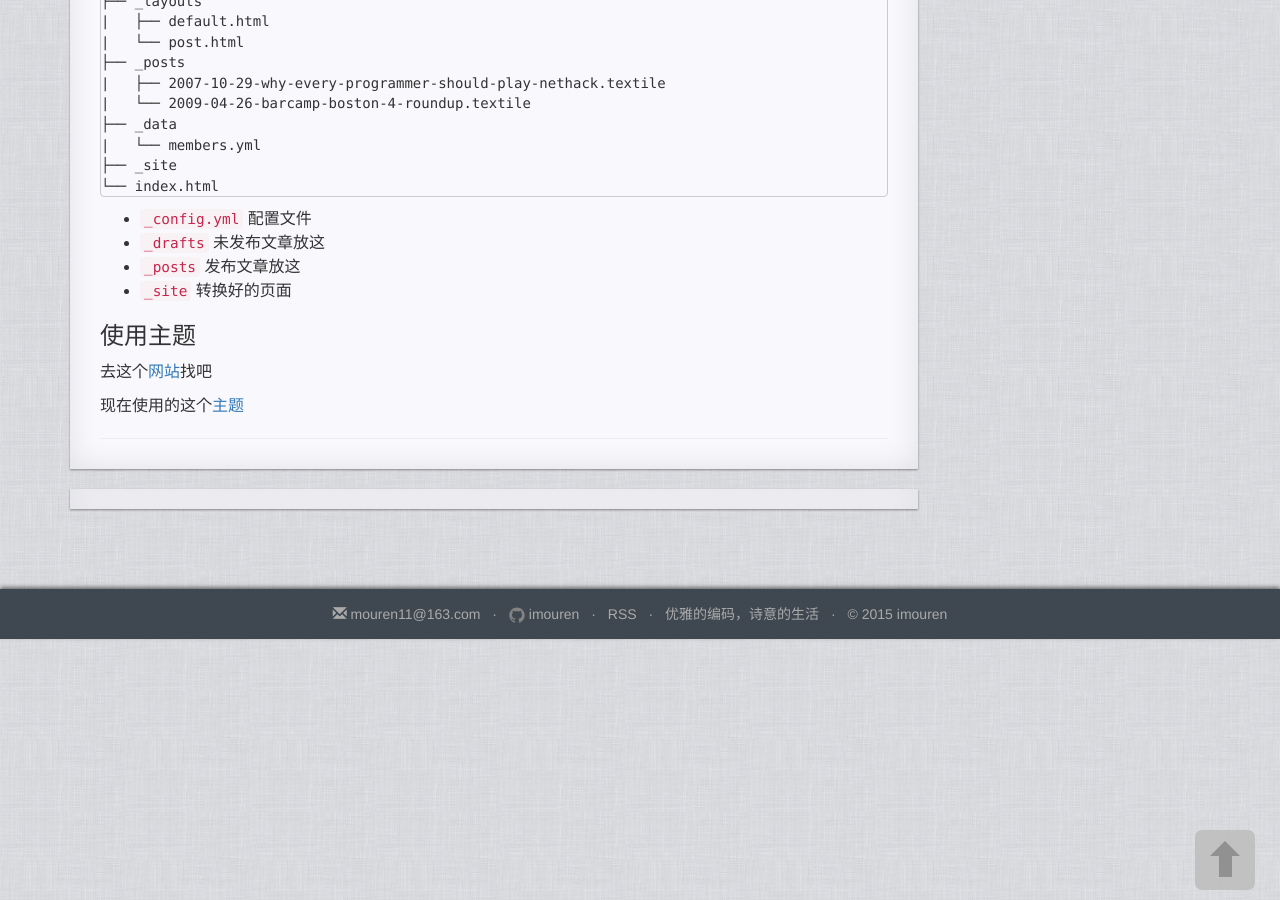
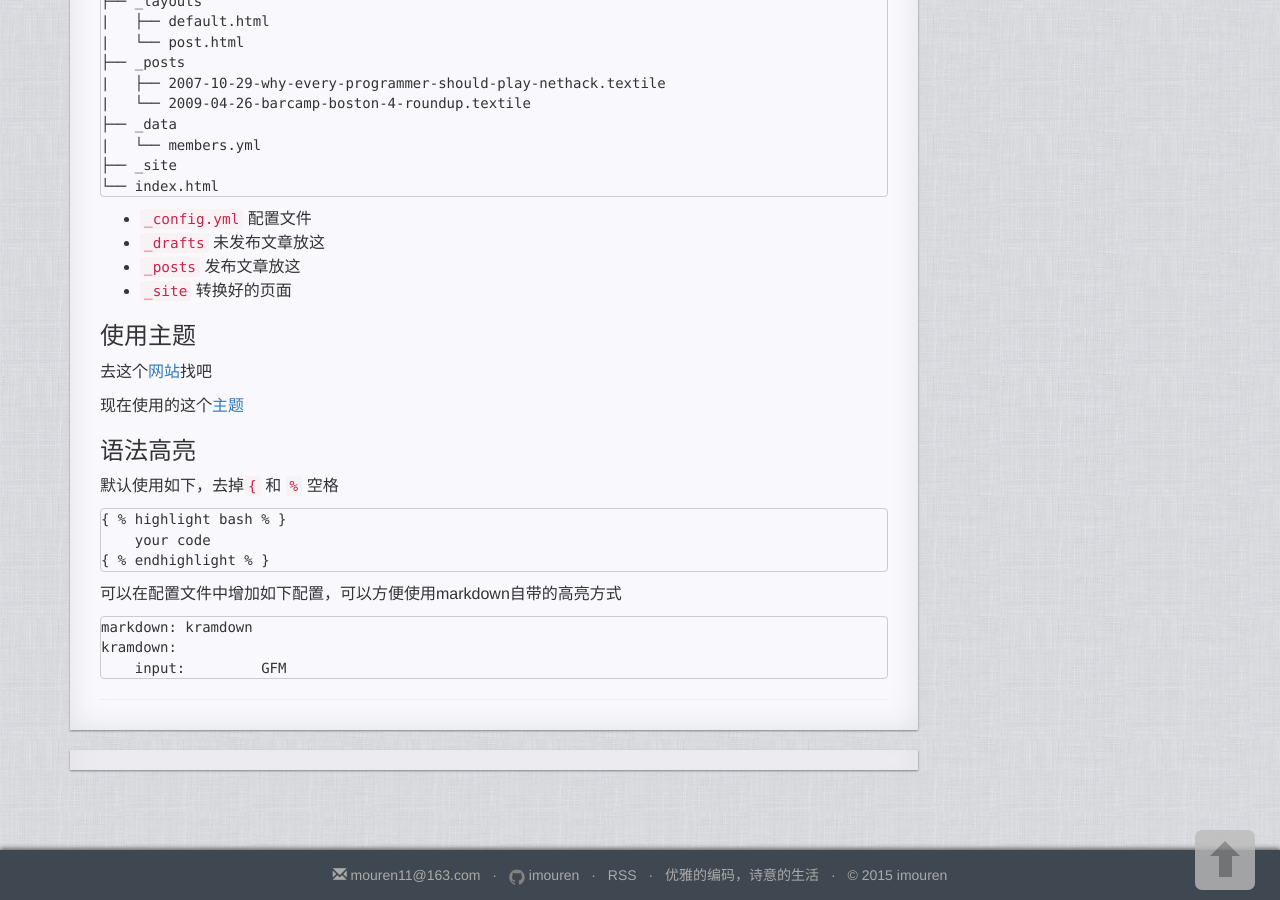
Before and after one commit to imouren/imouren.github.io, a Jekyll site: the page built from _posts/2015-09-15-install_jekyll.md, in a window 1280 px wide and 900 px high, scrolled down 1124 px. Built offline with Jekyll 4.4.1, drawn with Linux system fonts in a browser that asks for light colours; nearby versions of some CDN libraries; comment, search, counter and statistics services are not loaded; a style sheet for code colours, icons or effects is not loaded.

Commit message:
add config

````diff
--- a/_config.yml
+++ b/_config.yml
@@ -16,5 +16,9 @@
 permalink: /:year/:month/:day/:title/
 # Build settings
 markdown: kramdown
+# can use ```python
+kramdown:
+    input:         GFM
+
 
 highlighter: rouge
--- a/_posts/2015-09-15-install_jekyll.md
+++ b/_posts/2015-09-15-install_jekyll.md
@@ -85,3 +85,24 @@
 
 [网站]: http://jekyllthemes.org/
 [主题]: http://jekyllthemes.org/themes/cool-concise-high-end/
+
+
+### 语法高亮
+
+默认使用如下，去掉`{` 和 `%` 空格
+
+```python
+{ % highlight bash % }
+    your code
+{ % endhighlight % }
+```
+
+
+
+可以在配置文件中增加如下配置，可以方便使用markdown自带的高亮方式
+
+```python
+markdown: kramdown
+kramdown:
+    input:         GFM
+```
````
Also changed, not shown: _posts/2015-10-16-install_cx_oracle.md (line endings or trailing spaces).
